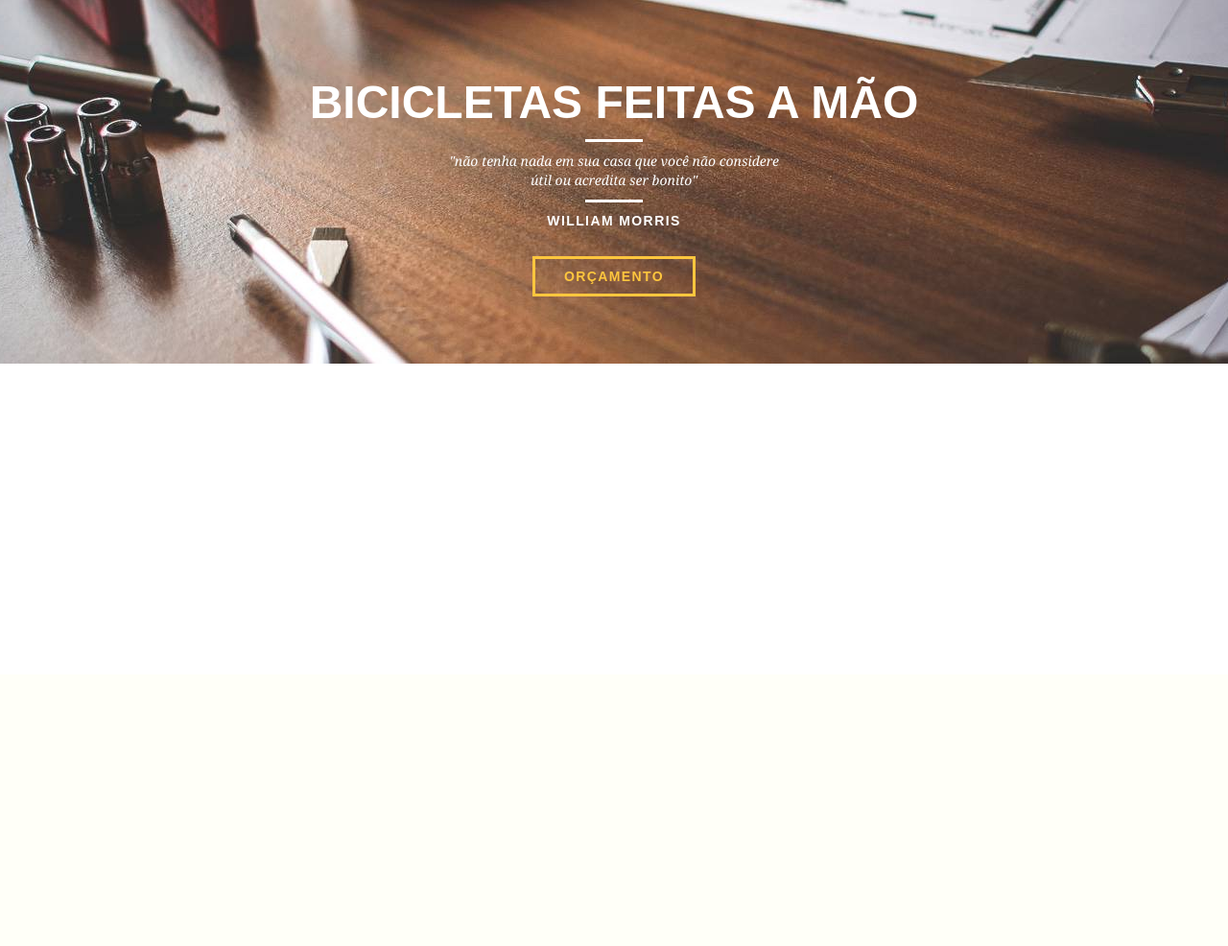
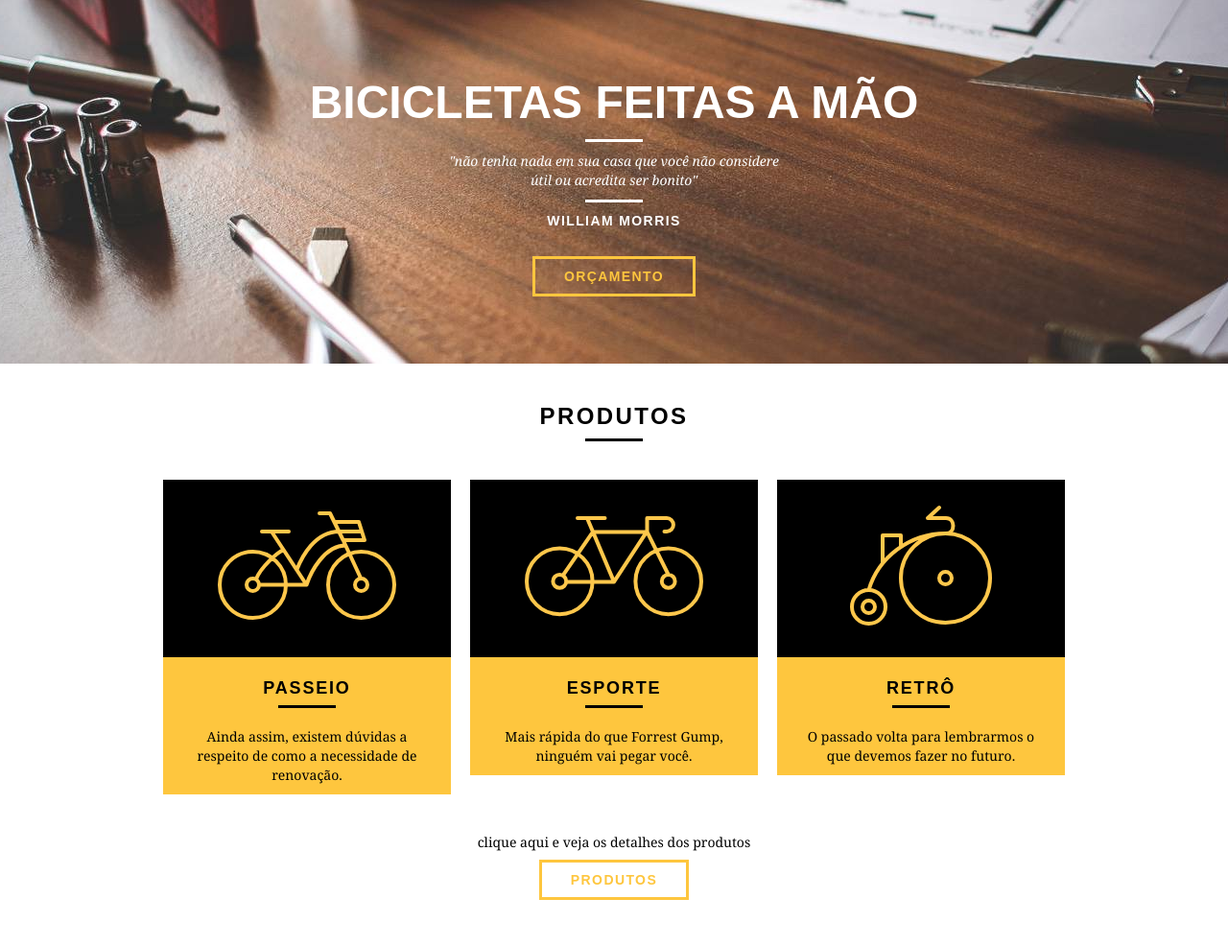
Before and after one commit to lincoolngomes/Bikcraft, a PHP site: page / in a window 1280 px wide. Shown: the part 97-1083 px from the top of the page at 96% size. Before the commit the page ends 476 px from the top, so only its background shows below. Run offline with PHP 8.4, Linux system fonts and the light colour scheme.

Commit message:
add produtos home

```diff
--- a/css/style.css
+++ b/css/style.css
@@ -8,6 +8,34 @@ p {
   font-family: Georgia, "Times New Roman", Times, serif;
   font-size: 14px;
   line-height: 20px;
+}
+
+/* Fonts */
+.introducao h1,
+.introducao blockquote cite,
+.btn,
+.subtitulo {
+  text-transform: uppercase;
+}
+
+.subtitulo {
+  font-weight: bold;
+  font-size: 24px;
+  line-height: 30px;
+  letter-spacing: 0.1em;
+  color: black;
+  text-align: center;
+  margin-top: 40px;
+  margin-bottom: 40px;
+}
+
+.subtitulo::after {
+  content: "";
+  display: block;
+  width: 60px;
+  height: 3px;
+  background: black;
+  margin: 8px auto 10px auto;
 }
 
 .btn {
@@ -24,6 +52,17 @@ p {
   border: 3px solid #fff;
 
   color: #fff;
+}
+
+.btn-preto {
+  color: #fec63e;
+  border-color: #fec63e;
+}
+
+.btn-preto:hover {
+  border: 3px solid black;
+
+  color: black;
 }
 
 /* Header */
@@ -70,12 +109,6 @@ p {
   padding-top: 80px;
 }
 
-.introducao h1,
-.introducao blockquote cite,
-.btn {
-  text-transform: uppercase;
-}
-
 .introducao h1 {
   font-size: 48px;
   font-weight: bold;
@@ -107,3 +140,53 @@ p {
   font-size: 14px;
   letter-spacing: 0.1em;
 }
+
+/* Produtos */
+
+.produtos {
+  padding: 60px 0;
+}
+
+.produtos_lista li {
+  background: #fec63e;
+  text-align: center;
+}
+
+.produtos_icone {
+  background: black;
+  padding: 20px;
+}
+
+.produtos_lista h3 {
+  font-size: 18px;
+  margin-top: 20px;
+  margin-bottom: 10px;
+  text-transform: uppercase;
+  font-weight: bold;
+  letter-spacing: 0.1em;
+  line-height: 25px;
+}
+
+.produtos_lista h3::after {
+  content: "";
+  display: block;
+  width: 60px;
+  height: 3px;
+  background: black;
+  margin: 5px auto 5px auto;
+}
+
+.produtos_lista p {
+  padding: 10px 20px;
+}
+
+.call-to-action {
+  text-align: center;
+  clear: both;
+  padding-top: 40px;
+  margin-bottom: 60px;
+}
+
+.call-to-action p {
+  margin-bottom: 20px;
+}
--- a/index.html
+++ b/index.html
@@ -43,6 +43,39 @@
     </div>
   </section>
 
+  <section class="container">
+    <h2 class="subtitulo">Produtos</h2>
+    <ul class="produtos_lista">
+      <li class="grid-1-3">
+        <div class="produtos_icone">
+          <img src="./img/produtos/passeio.svg" alt="Bikecraft Passeio">
+        </div>
+
+        <h3>Passeio</h3>
+        <p>Ainda assim, existem dúvidas a respeito de como a necessidade de renovação.</p>
+      </li>
+      <li class="grid-1-3">
+        <div class="produtos_icone">
+          <img src="./img/produtos/esporte.svg" alt="Bikecraft Esporte">
+        </div>
+        <h3>Esporte</h3>
+        <p>Mais rápida do que Forrest Gump, ninguém vai pegar você.</p>
+      </li>
+      <li class="grid-1-3">
+        <div class="produtos_icone">
+          <img src="./img/produtos/retro.svg" alt="Bikecraft Retrô">
+        </div>
+        <h3>Retrô</h3>
+        <p>O passado volta para lembrarmos o que devemos fazer no futuro.</p>
+      </li>
+    </ul>
+    <div class="call-to-action">
+      <p>clique aqui e veja os detalhes dos produtos</p>
+      <div><a href="produtos.html" class="btn btn-preto">Produtos</a></div>
+    </div>
+
+  </section>
+
 </body>
 
 </html>
```
